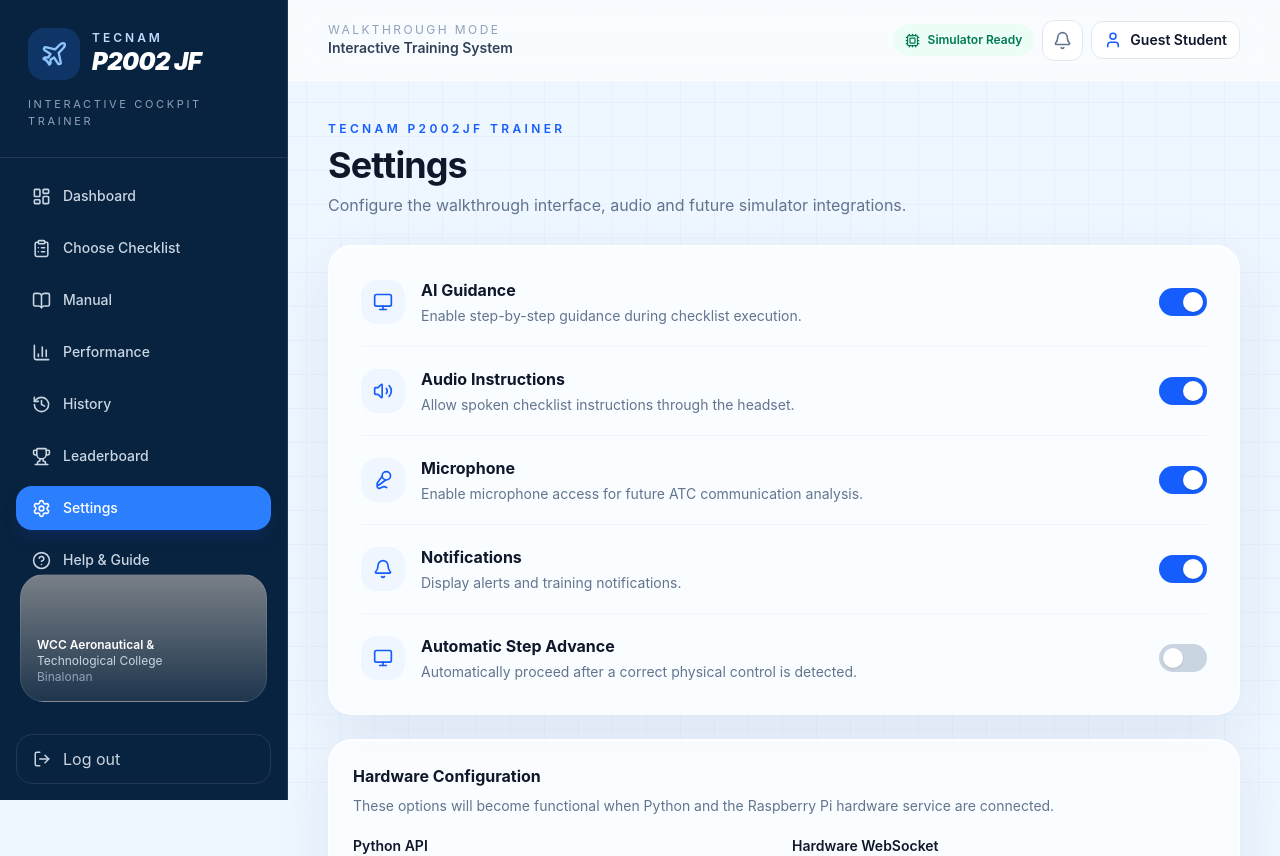
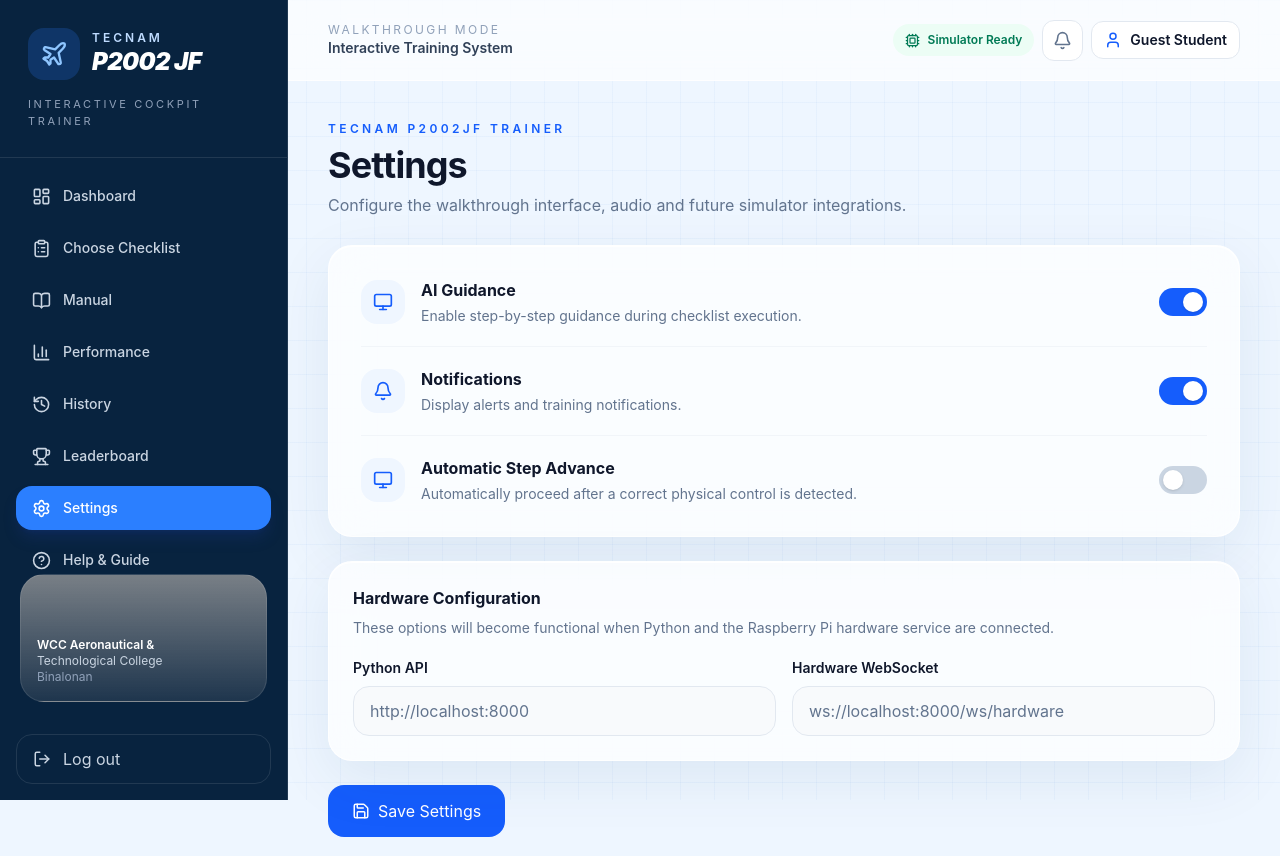
Before and after one commit to GemMichael/tecnam-cockpit-ui-final, a React (Vite) app: page /settings in a window 1280 px wide. Shown: the top 856 px of the page. Built offline with nearby package versions, Linux system fonts and the light colour scheme; grey boxes are pictures that could not be loaded.

Commit message:
changed settings configuration

```diff
--- a/src/pages/Settings.jsx
+++ b/src/pages/Settings.jsx
@@ -87,20 +87,6 @@
       description:
         "Enable step-by-step guidance during checklist execution.",
       icon: Monitor,
-    },
-    {
-      key: "audioInstructions",
-      title: "Audio Instructions",
-      description:
-        "Allow spoken checklist instructions through the headset.",
-      icon: Volume2,
-    },
-    {
-      key: "microphone",
-      title: "Microphone",
-      description:
-        "Enable microphone access for future ATC communication analysis.",
-      icon: Mic2,
     },
     {
       key: "notifications",
```
